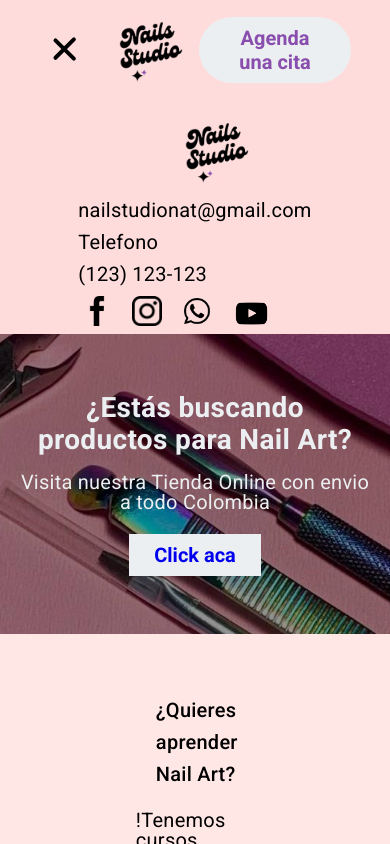
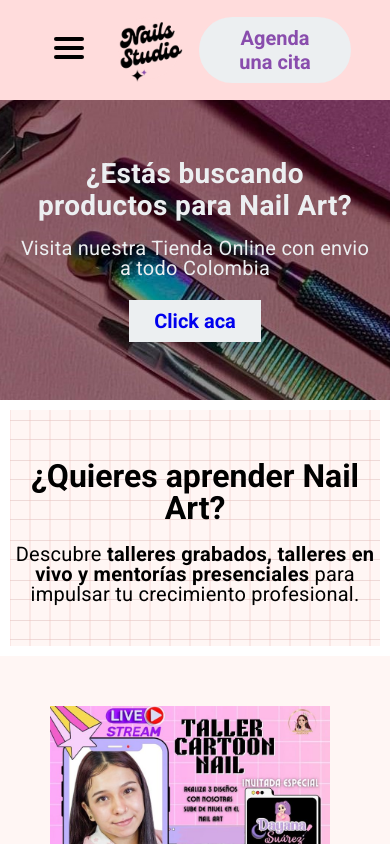
Before and after one commit to danielcuellar117/nailsstudiofinal, an Angular app: page / in a window 390 px wide. Shown: the top 844 px of the page. Built offline with nearby package versions, Linux system fonts and the light colour scheme.

Commit message:
menu hamburguesa

```diff
--- a/src/app/app.component.html
+++ b/src/app/app.component.html
@@ -2,6 +2,6 @@
 <div class="page">
     <router-outlet></router-outlet>
 </div>
+<router-outlet></router-outlet>
+
 <app-footer></app-footer>
-<!-- <app-sevices></app-sevices> -->
-<router-outlet></router-outlet>
--- a/src/app/components/footer/footer.component.css
+++ b/src/app/components/footer/footer.component.css
@@ -14,7 +14,7 @@
     gap: 1rem;
 }
 
-@media (max-width: 1081px) {
+@media (max-width: 1080px) {
 
     .footer-inner{
         flex-direction: column;
--- a/src/app/components/header/header.component.css
+++ b/src/app/components/header/header.component.css
@@ -8,7 +8,7 @@
     min-height: 80px;
     padding: 5px 10%;
 } */
-.header {
+header {
     height: 5rem;
     background-color: #ffdcdc;
     display: flex;
@@ -21,42 +21,42 @@
     top: 0;
     z-index: 1000;
 }
-.header .logo-header{
+.logo-header{
     cursor: pointer;
 
 }
-.header .logo-header img{
+.logo-header img{
     height: 100px;
     width: auto;
 }
-.header .logo-header img:hover{
+.logo-header img:hover{
     transform: scale(1.1);
     transition: all 0.3s;
 
 }
-.header .nav-links{
+.nav-links{
     list-style: none;
 }
 
-.header .nav-links li{
+.nav-links li{
     display: inline-block;
     padding: 0 20px;
 }
-.header .nav-links li:hover{
+.nav-links li:hover{
     transform: scale(1.1);
     transition: 0.3s;
 
 }
 
-.header .nav-links a{
+.nav-links a{
     font-size: 700;
     color: #242424;
     text-decoration: none;
 }
-.header .nav-links li a:hover{
+.nav-links li a:hover{
     color: #894DAD;
 }
-.header .btn button{
+.btn button{
     font-weight: 700;
     color: #894DAD;
     padding: 9px 25px;
@@ -66,7 +66,7 @@
     cursor: pointer;
     transition: all 0.1s ease 0s;
 }
-.header .btn button:hover{
+.btn button:hover{
     background-color: #e2f1f8;
     color: #242424;
     transform: scale(1.1);
@@ -74,12 +74,12 @@
 
 /* Aqui empieza el menu hamburguesa */
 
-.nav_toggle{
-    display: none; /* Por defecto, ocultamos el icono de hamburguesa en pantallas grandes */
+/*.nav_toggle{
+    display: none; /* Por defecto, ocultamos el icono de hamburguesa en pantallas grandes
     flex-direction: column;
-    cursor: pointer;
 }
-@media (max-width: 1081px) {
+*/
+@media (max-width: 1080px) {
     .header {
         display: flex;
         justify-content: space-between;
@@ -90,27 +90,23 @@
     }
 /* Menu Hamburguesa */
     .nav-links{
-        position: absolute;
-        top: 105px;
+        position: fixed;
+        top: 100px;
         background: #ffdcdc;
         display: flex;
         flex-direction: column;
-        left: 0;
+        left: -1100px;
         width: 100%;
         height: auto;
-        transform: translateX(-100%);
+/*        transform: translateX(-100%);*/
         transition: 0.4s ease all;
     }
     .nav-links li{
         text-align: center;
         margin: 1%;
     }
-    .nav_toggle {
-        display: flex !important;
-        flex-direction: column;
-        margin: 15px;
-    }
-    .nav_toggle span{
+
+    .menu_icon span{
         width: 30px;
         height: 4px;
         background: black;
@@ -119,6 +115,27 @@
         transform-origin: 5px 0px;
         transition: all 0.2s linear;
     }
+    .menu_icon {
+        display: flex !important;
+        flex-direction: column;
+        margin: 15px;
+        cursor: pointer;
+    }
+    .menuClass{
+        left: 0
+    }
+
+    .menu_icon_Class span:nth-child(2){
+        display: none;
+    }
+    .menu_icon_Class span:nth-child(1){
+        transform: rotate(45deg) translate(0px,0px);
+
+    }
+    .menu_icon_Class span:nth-child(3){
+        transform: rotate(-45deg) translate(-5px, 1px);
+    }
+    /*
     .open {
         transform: translateX(0) !important;
         transform: translateY(0) !important;
@@ -131,23 +148,13 @@
     }
     .close span:nth-child(3){
         transform: rotate(-45deg) translate(-5px, 1px);
-    }
+    }*/
 }
+/*
 .menu-toggle {
     display: none;
   }
 
   .menu {
     display: none;
-  }
-
-  @media screen and (max-width: 768px) {
-    .menu-toggle {
-      display: block;
-    }
-
-    .menu {
-      display: block;
-      /* Agrega estilos adicionales para el menú en pantallas pequeñas */
-    }
-  }
+  }*/
--- a/src/app/components/header/header.component.html
+++ b/src/app/components/header/header.component.html
@@ -1,18 +1,18 @@
 <header class="header">
-    <div class="nav_toggle close" id="_toggle">
-      <span></span>
-      <span></span>
-      <span></span>
-    </div>
+  <div class="menu_icon"[class.menu_icon_Class]="menu_icon_variable" (click)="openMenu()">
+    <span></span>
+    <span></span>
+    <span></span>
+  </div>
     <div class="logo-header">
       <a routerLink="./index.html"><img src="../../../assets/images/logo-inicial.png" alt="Logotipo inicial de la marca"></a>
     </div>
-      <nav>
-        <ul class="nav-links" id="_links">
+      <div>
+        <ul class="nav-links" [class.menuClass]="menuVariable">
           <li><a routerLink="/tienda">Tienda</a></li>
           <li><a routerLink="/talleres">Talleres  </a></li>
           <li><a routerLink="/servicios">Servicios</a></li>
         </ul>
-      </nav>
+      </div>
       <a routerLink="/agenda-una-cita" class="btn"><button>Agenda una cita</button></a>
   </header>
--- a/src/app/components/header/header.component.ts
+++ b/src/app/components/header/header.component.ts
@@ -6,10 +6,10 @@ import { Component } from '@angular/core';
   styleUrls: ['./header.component.css']
 })
 export class HeaderComponent {
-  isMenuOpen = false;
-window: any;
-
-  toggleMenu() {
-    this.isMenuOpen = !this.isMenuOpen;
+  menuVariable: boolean= false;
+  menu_icon_variable: boolean=false
+;  openMenu() {
+    this.menuVariable = !this.menuVariable;
+    this.menu_icon_variable= !this.menu_icon_variable;
+  }
 }
-}
--- a/src/app/components/info-home/info-home.component.css
+++ b/src/app/components/info-home/info-home.component.css
@@ -1,22 +1,45 @@
 .requerimientos-principal{
-    background-color: #ffdcdc8e;
+    background-color: #FFF6F4 ;
+    background-image: url(../../../assets/images/patron.webp);
+    background-repeat: repeat;
+    background-size: 40px;
+    background-position: 0 10px;
+    box-shadow: 0 0 0 10px #fff inset;
+    background-attachment: fixed;
+    backface-visibility: hidden;
+    text-align: center;
 }
 .requerimientos-outter{
     display: flex;
     justify-content: center;
-    margin-left: 10rem;
-    margin-right: 10rem;
+    margin-left: 0;
+    margin-right: 0;
     margin-bottom: 2rem;
-
-
+    text-align: center;
 }
-
 .requerimientos-inner{
     display: flex;
     justify-content: center;
     flex-direction: column;
     margin: 2rem;
+    text-align: center;
+    margin-left: 0;
+    margin-right: 0;
 }
 .requerimientos-title{
     margin: 1rem;
+    display: flex;
+    justify-content: center;
+    font-weight: bold;
+    font-size: xx-large;
+    text-align: center;
+    margin-left: 0;
+    margin-right: 0;
 }
+
+.requerimientos-description{
+    text-align: center;
+    margin-left: 0;
+    margin-right: 0;
+
+}
--- a/src/app/components/info-home/info-home.component.html
+++ b/src/app/components/info-home/info-home.component.html
@@ -1,9 +1,8 @@
 <div class="requerimientos-principal">
     <div class="requerimientos-outter">
       <div class="requerimientos-inner">
-        <h2 class="requerimientos-title">¿Quieres aprender Nail Art?</h2>
-        <p class="requerimientos-description">!Tenemos cursos profesionales, talleres online y mentorias presenciales!
-        </p>
+        <h1 class="requerimientos-title">¿Quieres aprender Nail Art?</h1>
+        <p class="requerimientos-description">Descubre <b>talleres grabados, talleres en vivo y mentorías presenciales</b> para impulsar tu crecimiento profesional.</p>
       </div>
     </div>
   </div>
```
